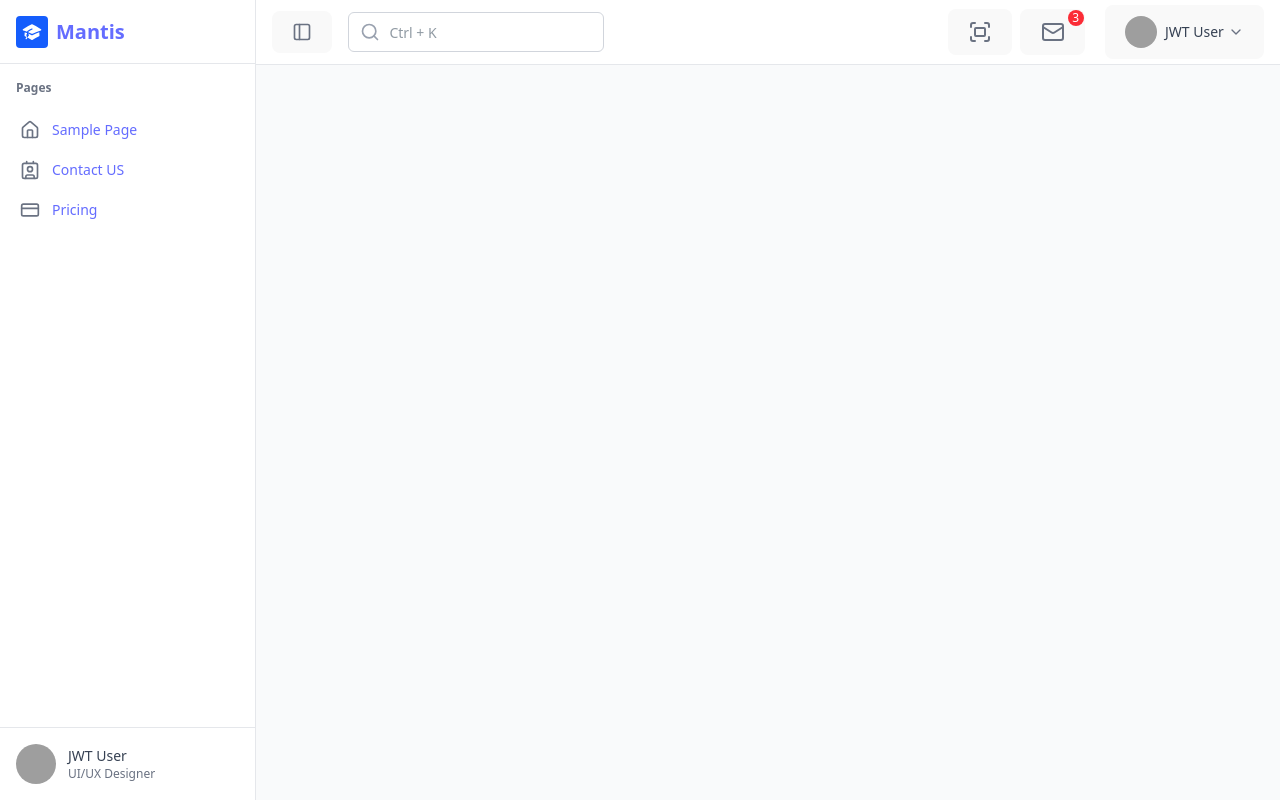
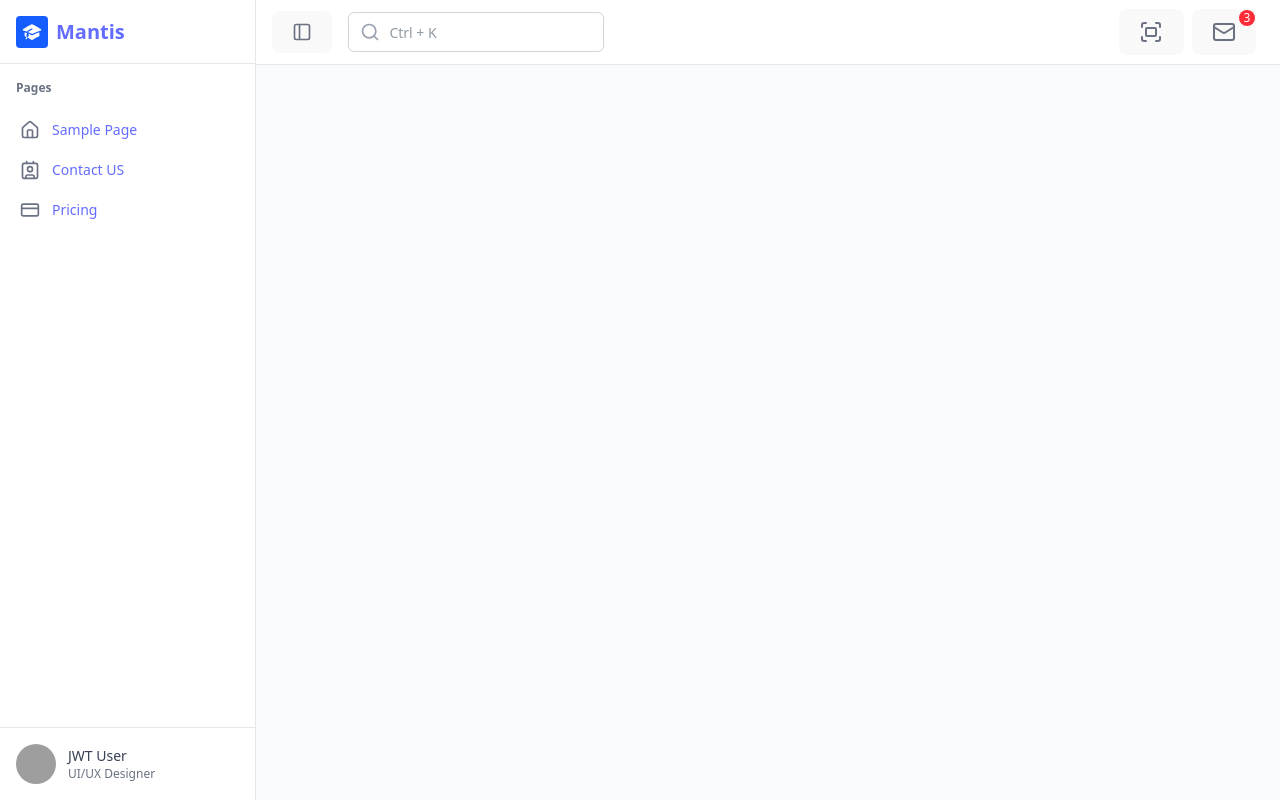
Before and after one commit to diajengaulia09/project-aul, a React (Vite) app: page / in a window 1280 px wide. Built offline with nearby package versions, Linux system fonts and the light colour scheme; grey boxes are pictures that could not be loaded.

Commit message:
style: fix layout

```diff
--- a/src/components/Navbar.jsx
+++ b/src/components/Navbar.jsx
@@ -100,7 +100,7 @@ export default function Navbar({ sidebarOpen, setSidebarOpen }) {
           </button>
 
 
-          <div className="relative ml-1 sm:ml-3" ref={profileMenuRef}>
+          <div className="relative ml-1 sm:ml-3 block lg:hidden" ref={profileMenuRef}>
             <button
               className="flex items-center rounded-full text-sm focus:outline-none"
               onClick={() => setProfileMenuOpen(!profileMenuOpen)}
```
